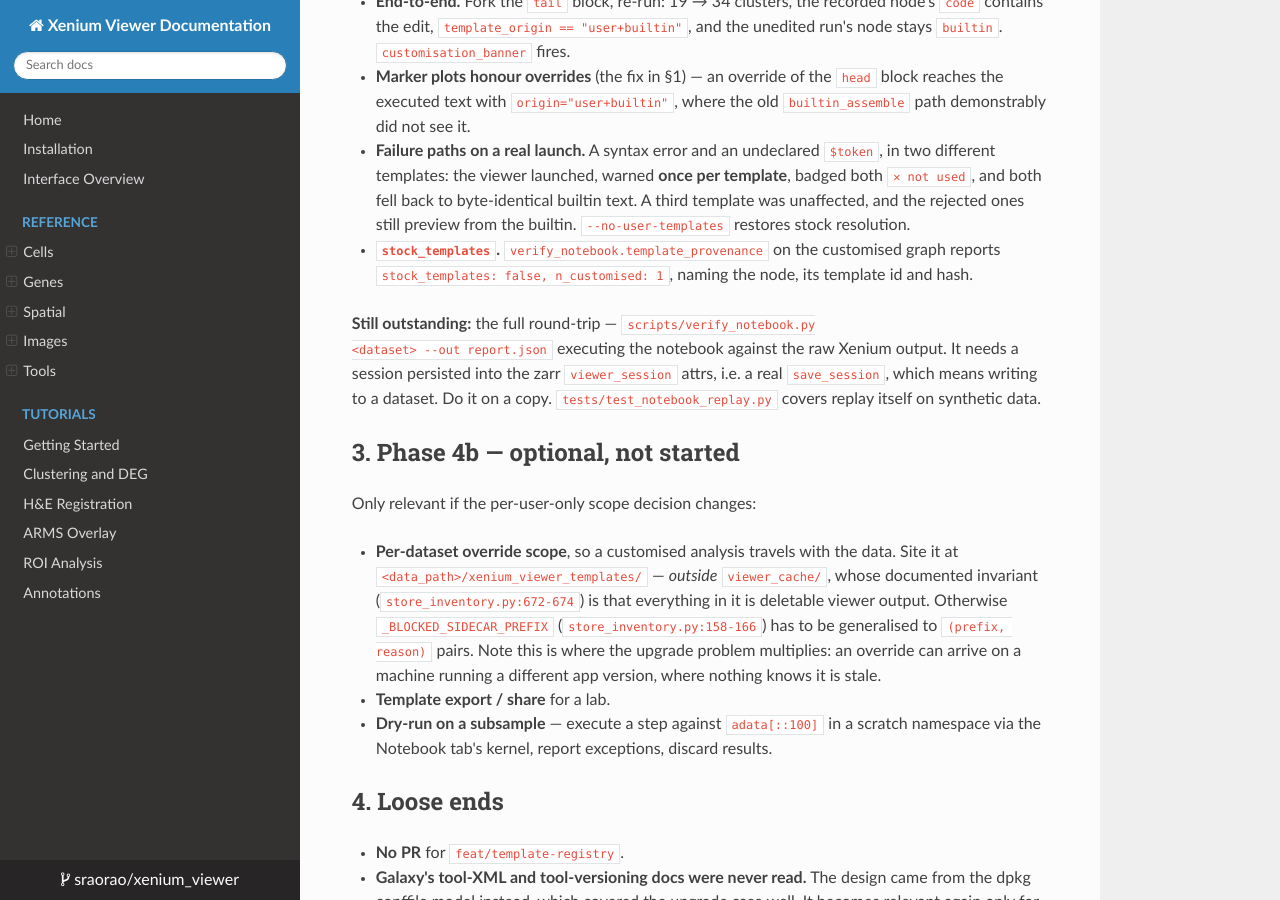
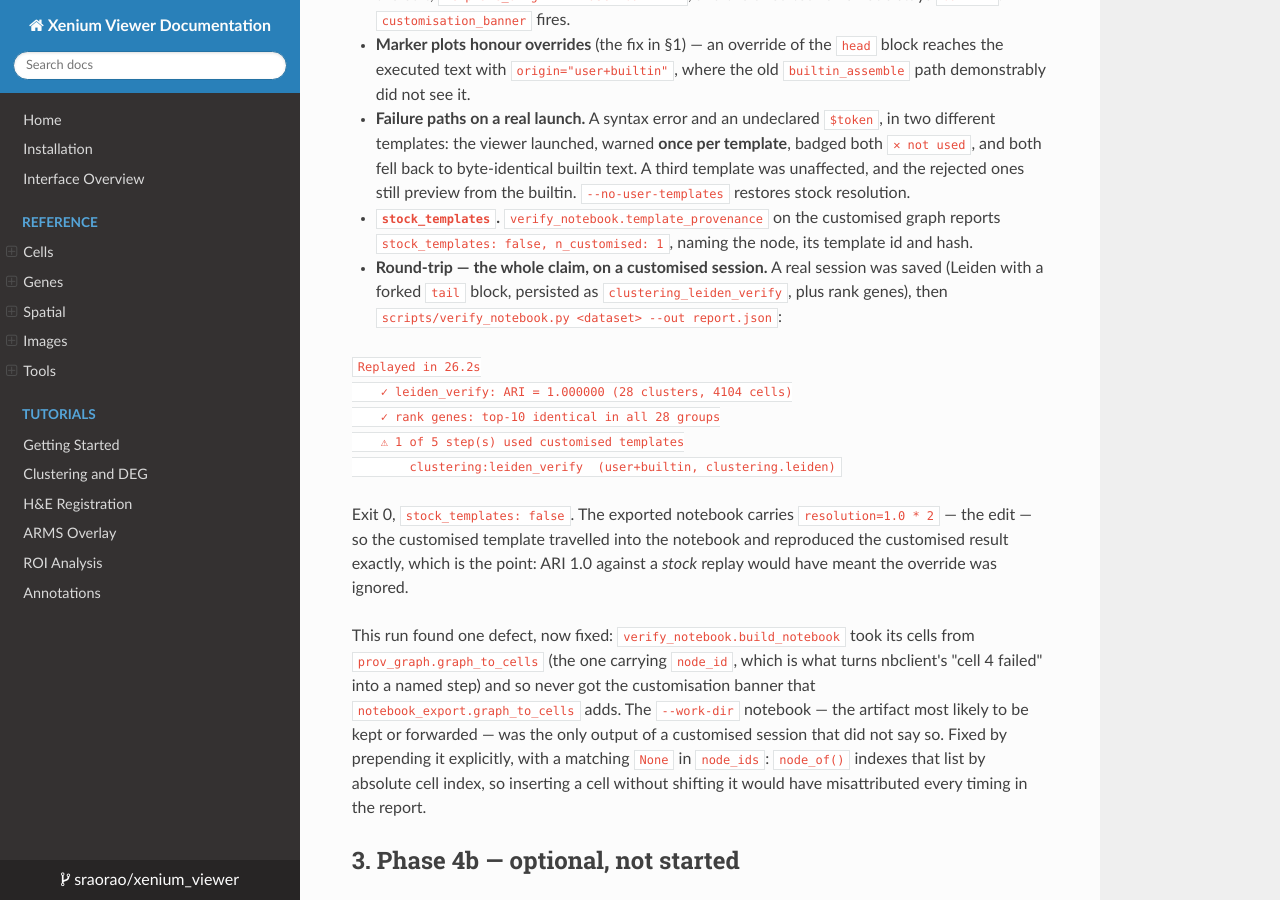
Before and after one commit to rao-genomics-lab/palms, an MkDocs documentation site: the page built from docs/user-configurable-templates-todo.md, in a window 1280 px wide and 900 px high, scrolled down 1735 px. Built offline with MkDocs 1.6.1, drawn with Linux system fonts in a browser that asks for light colours; nearby versions of some CDN libraries; some of the changed text lies outside the part shown.

Commit message:
Fix: the verifier's notebook did not say a session was customised
Running the round-trip on a real dataset surfaced this.

verify_notebook.build_notebook takes its cells from
prov_graph.graph_to_cells rather than the notebook_export one, because
that is the version carrying node_id -- which is what turns nbclient's
"cell 4 failed" into a named step. The customisation banner is added by
the other one, so it was silently dropped. The --work-dir notebook was
the only artifact of a customised session that did not say so, while
the viewer's own export and the --out report both did, and it is the
one most likely to be kept or forwarded.

Prepended explicitly, with a matching None in node_ids. That second
half matters on its own: node_of() indexes node_ids by absolute cell
index, so inserting a cell without shifting the list would have
misattributed every timing in the report. A test asserts the lengths
line up, and fails on exactly that mistake.

The round-trip itself passes on a customised session: ARI 1.000000 on
28 clusters over 4104 cells, top-10 genes identical in all 28 groups,
stock_templates false. The notebook carries resolution=1.0 * 2 -- the
edit -- so the override travelled into the notebook and reproduced the
customised result. ARI 1.0 against a stock replay would have meant the
override was being ignored.

824 passed, 24 skipped, ruff clean.

Co-Authored-By: Claude Opus 5 <noreply@anthropic.com>
Claude-Session: https://claude.ai/code/session_01UqBDbbQfFNdsZ3JHoWThL9

````diff
--- a/docs/user-configurable-templates-todo.md
+++ b/docs/user-configurable-templates-todo.md
@@ -41,7 +41,7 @@ path. Editing that template did nothing, and its nodes carried no `template_id`.
 `test_every_step_resolves_user_overrides` now parses every `Step(...)` in every
 tab.
 
-## 2. Verification against a real dataset — done, except the full replay
+## 2. Verification against a real dataset — done
 
 Run 2026-07-31 against a 4104-cell / 477-gene Xenium output, by driving
 `app.run_viewer` with `napari.run` replaced by an inspector that exits before
@@ -77,12 +77,32 @@ one with no `analysis.py`.**
 - **`stock_templates`.** `verify_notebook.template_provenance` on the customised
   graph reports `stock_templates: false, n_customised: 1`, naming the node, its
   template id and hash.
+- **Round-trip — the whole claim, on a customised session.** A real session was
+  saved (Leiden with a forked `tail` block, persisted as `clustering_leiden_verify`,
+  plus rank genes), then `scripts/verify_notebook.py <dataset> --out report.json`:
 
-**Still outstanding:** the full round-trip — `scripts/verify_notebook.py
-<dataset> --out report.json` executing the notebook against the raw Xenium
-output. It needs a session persisted into the zarr `viewer_session` attrs, i.e.
-a real `save_session`, which means writing to a dataset. Do it on a copy.
-`tests/test_notebook_replay.py` covers replay itself on synthetic data.
+  ```
+  Replayed in 26.2s
+    ✓ leiden_verify: ARI = 1.000000 (28 clusters, 4104 cells)
+    ✓ rank genes: top-10 identical in all 28 groups
+    ⚠ 1 of 5 step(s) used customised templates
+        clustering:leiden_verify  (user+builtin, clustering.leiden)
+  ```
+
+  Exit 0, `stock_templates: false`. The exported notebook carries
+  `resolution=1.0 * 2` — the edit — so the customised template travelled into
+  the notebook and reproduced the customised result exactly, which is the point:
+  ARI 1.0 against a *stock* replay would have meant the override was ignored.
+
+This run found one defect, now fixed: `verify_notebook.build_notebook` took its
+cells from `prov_graph.graph_to_cells` (the one carrying `node_id`, which is what
+turns nbclient's "cell 4 failed" into a named step) and so never got the
+customisation banner that `notebook_export.graph_to_cells` adds. The `--work-dir`
+notebook — the artifact most likely to be kept or forwarded — was the only output
+of a customised session that did not say so. Fixed by prepending it explicitly,
+with a matching `None` in `node_ids`: `node_of()` indexes that list by absolute
+cell index, so inserting a cell without shifting it would have misattributed
+every timing in the report.
 
 ## 3. Phase 4b — optional, not started
 
````
Also changed, not shown: CHANGELOG.md (+14 -0 lines), 2 other files.
